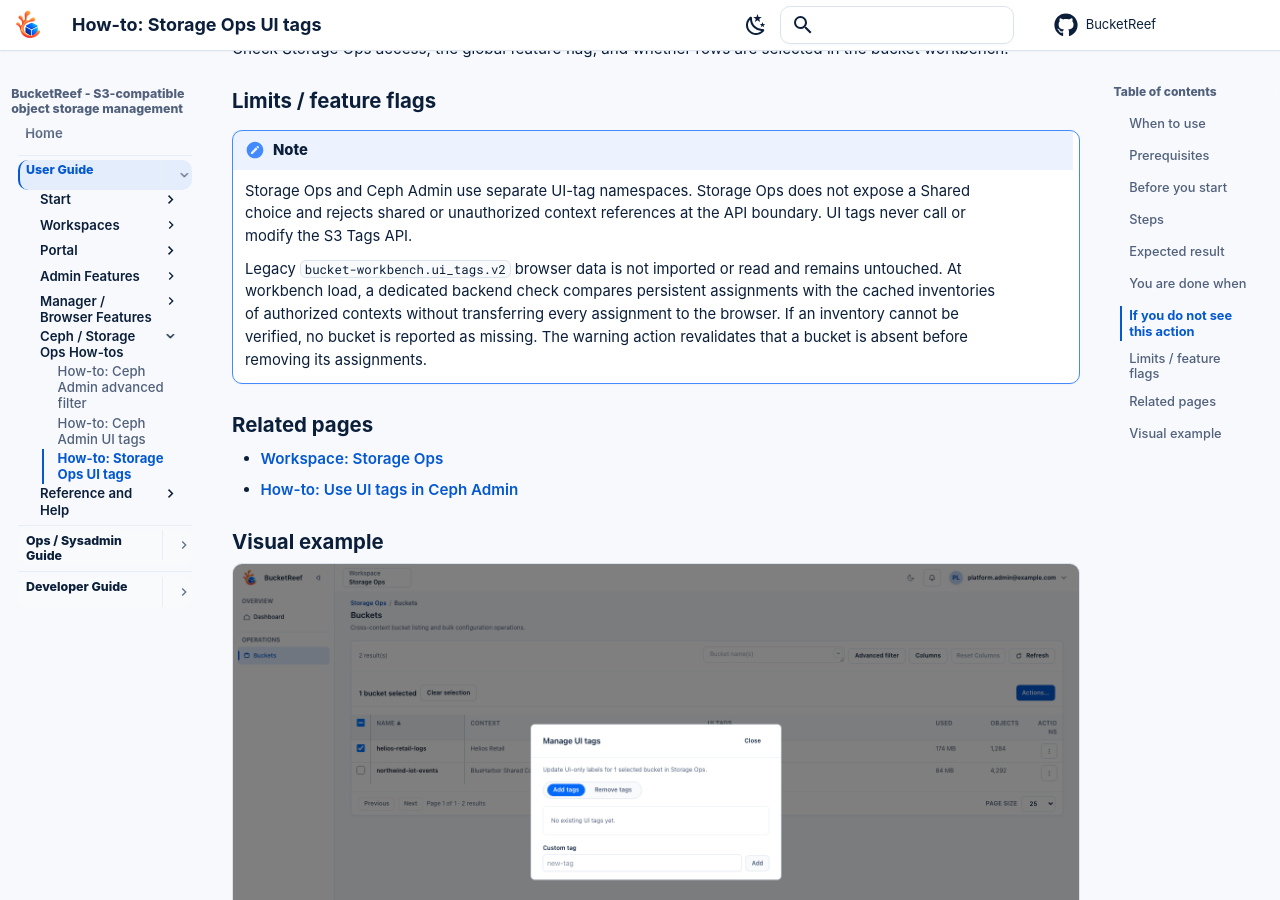
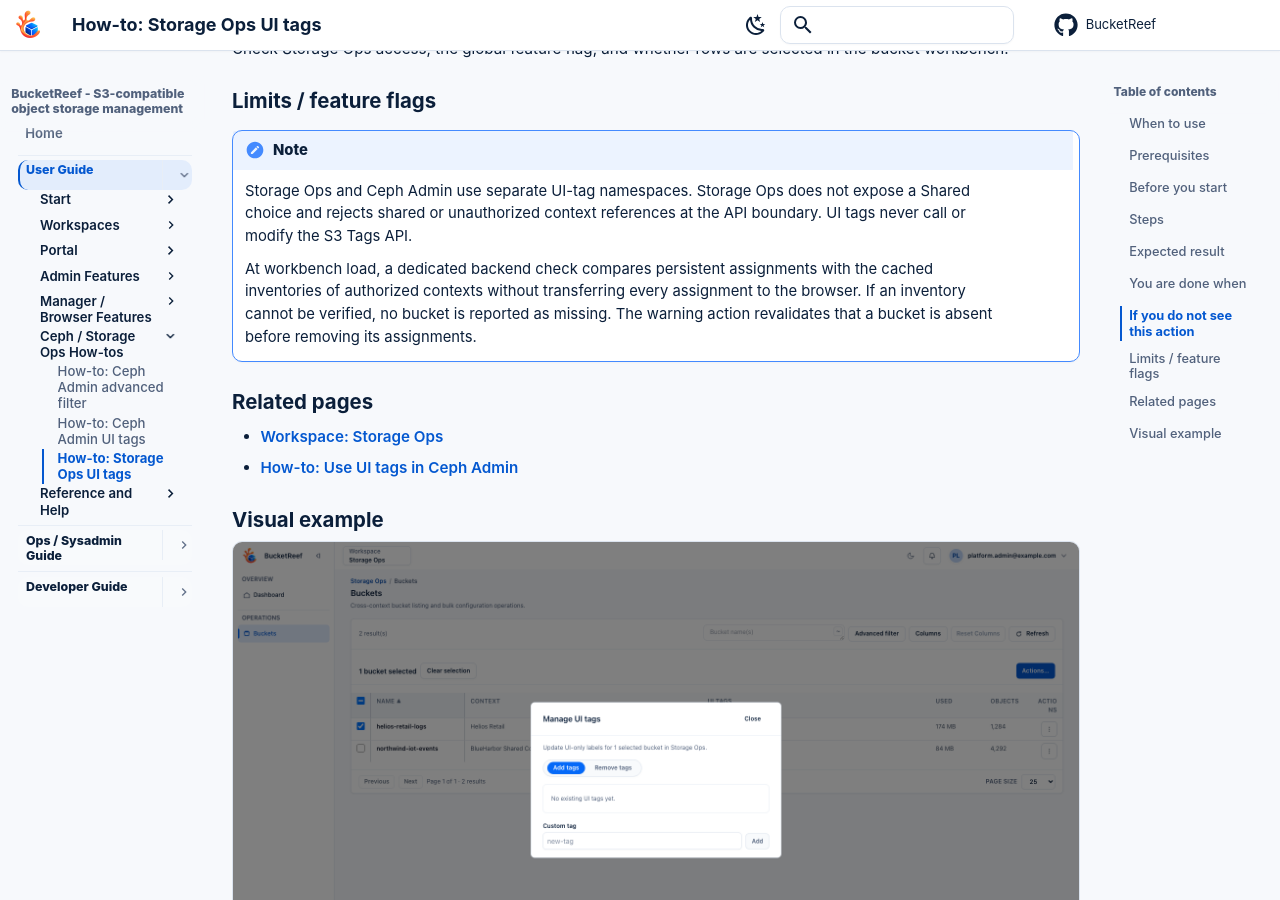
Before and after one commit to ksperis/s3-manager, an MkDocs documentation site: the page built from doc/docs/user/howto-storage-ops-ui-tags.md, in a window 1280 px wide and 900 px high, scrolled down 977 px. Built offline with MkDocs 1.6.1 and Material for MkDocs 9.7.7, drawn with Linux system fonts in a browser that asks for light colours; comment, search, counter and statistics services are not loaded.

Commit message:
refactor(frontend): remove legacy UI tag storage contract
Why:
The unused v2 browser-storage key existed only to guarantee that obsolete local UI Tag data remained untouched.

What:
- remove the legacy key builder and its compatibility assertions
- retain backend-catalog coverage for duplicate UI Tag labels
- remove obsolete compatibility wording from user and developer documentation

Validation:
- frontend: npm run check
- docs: strict MkDocs build

```diff
--- a/doc/docs/user/howto-storage-ops-ui-tags.md
+++ b/doc/docs/user/howto-storage-ops-ui-tags.md
@@ -47,12 +47,11 @@
     references at the API boundary. UI tags never call or modify the S3 Tags
     API.
 
-    Legacy `bucket-workbench.ui_tags.v2` browser data is not imported or read
-    and remains untouched. At workbench load, a dedicated backend check
-    compares persistent assignments with the cached inventories of authorized
-    contexts without transferring every assignment to the browser. If an
-    inventory cannot be verified, no bucket is reported as missing. The warning
-    action revalidates that a bucket is absent before removing its assignments.
+    At workbench load, a dedicated backend check compares persistent
+    assignments with the cached inventories of authorized contexts without
+    transferring every assignment to the browser. If an inventory cannot be
+    verified, no bucket is reported as missing. The warning action revalidates
+    that a bucket is absent before removing its assignments.
 
 ## Related pages
 
```
Also changed, not shown: doc/docs/developer/listings-feature-matrix.md (+2 -2 lines), doc/docs/user/howto-ceph-ui-tags.md (+2 -3 lines), doc/docs/user/workspace-storage-ops.md (+1 -2 lines), 3 other files.
